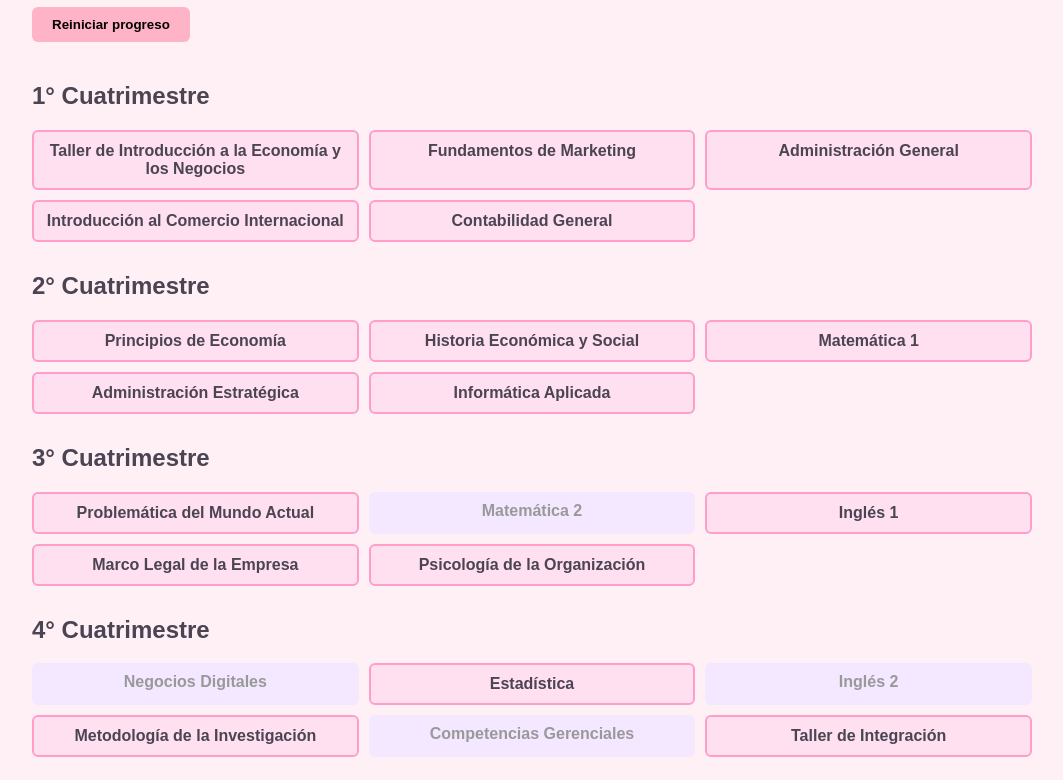
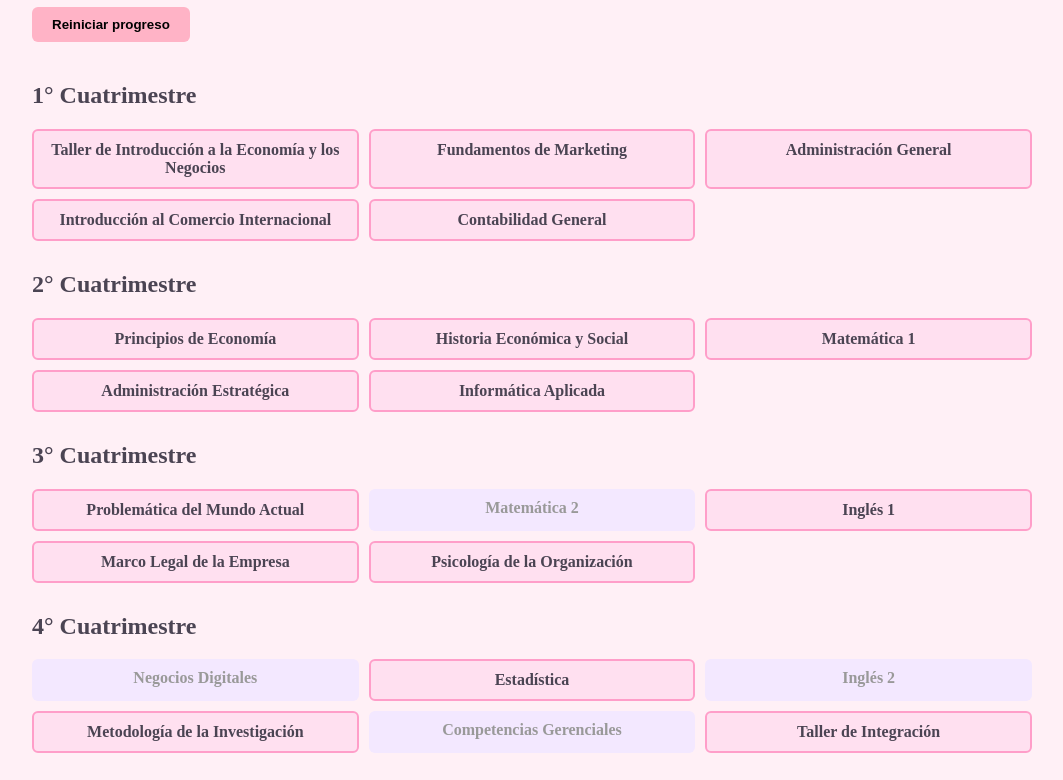
Before and after one commit to SofParpinelli/Comercio-Internacional-UAI, a plain HTML site: page index.html in a window 1280 px wide. Shown: the part 93-873 px from the top of the page, without its empty margins (108-1171 px from the left). Drawn offline with Linux system fonts and the light colour scheme.

Commit message:
Update style.css

```diff
--- a/style.css
+++ b/style.css
@@ -1,5 +1,5 @@
 body {
-  font-family: sans-serif;
+  font-family: times-new-roman;
   background: #fff0f6;
   color: #4b4453;
   padding: 20px;
```
